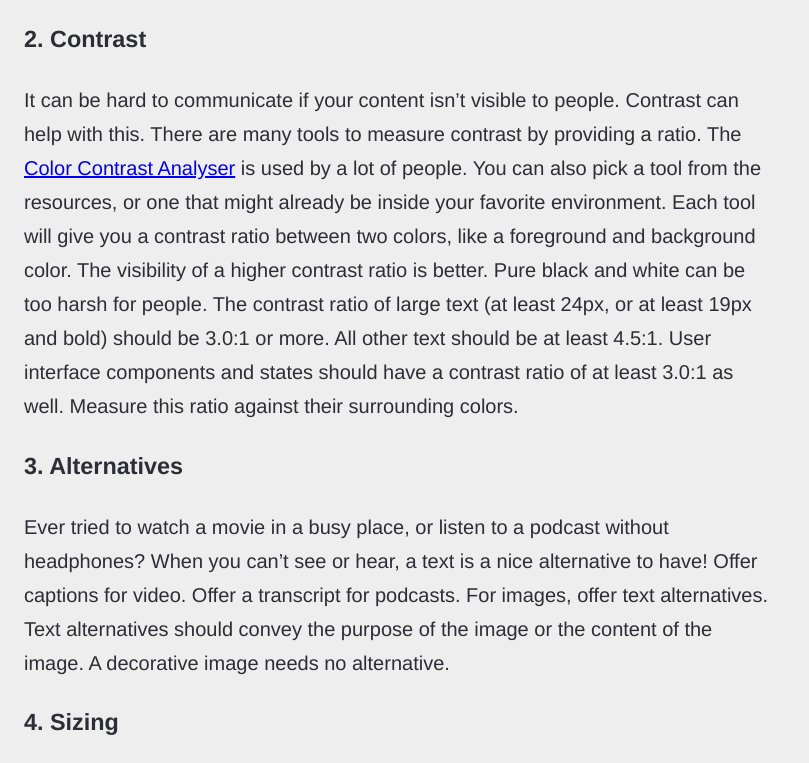
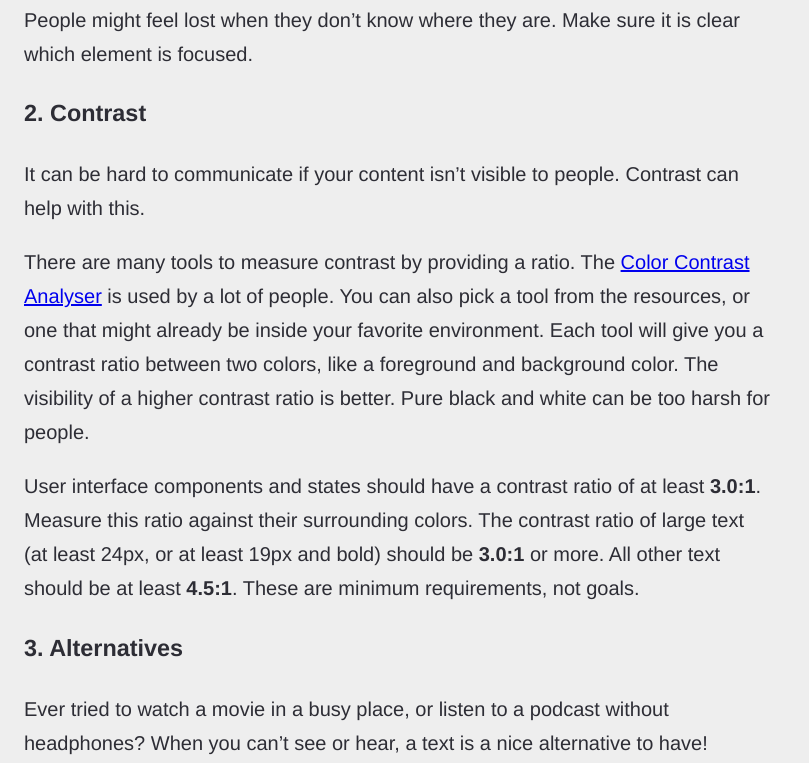
Before and after one commit to erikkroes/solidStart, an Eleventy site: page index.md in a window 1280 px wide. Shown: the part 1189-1952 px from the top of the page, without its empty margins (0-809 px from the left). Built offline with nearby package versions, Linux system fonts and the light colour scheme; Eleventy itself is replaced by a stand-in of ours; files that its build step writes are made by us from their sources.

Commit message:
chore: add feedback

```diff
--- a/index.md
+++ b/index.md
@@ -32,18 +32,23 @@ There is one big assumption in this guide. It assumes you know the basics of you
 
 You are not building for you.
 Not everybody uses a mouse, so you shouldn’t test with just a mouse. The most universal device to test with is a keyboard. A lot of people either use a keyboard, or use something that interacts with your creation like a keyboard.
+
 Pressing the <kbd>Tab</kbd> key should take you to every interactive element in an intuitive order. Pressing <kbd>Shift+Tab</kbd> should take you the opposite way. If you can reach **and** use every bit of functionality, you’re off to a good start.
+
 People might feel lost when they don’t know where they are. Make sure it is clear which element is focused.
 
 <h3 id="contrast">2. Contrast</h3>
 
 It can be hard to communicate if your content isn’t visible to people. Contrast can help with this.
+
 There are many tools to measure contrast by providing a ratio. The [Color Contrast Analyser](https://developer.paciellogroup.com/resources/contrastanalyser/) is used by a lot of people. You can also pick a tool from the resources, or one that might already be inside your favorite environment. Each tool will give you a contrast ratio between two colors, like a foreground and background color. The visibility of a higher contrast ratio is better. Pure black and white can be too harsh for people.
-The contrast ratio of large text (at least 24px, or at least 19px and bold) should be 3.0:1 or more. All other text should be at least 4.5:1. User interface components and states should have a contrast ratio of at least 3.0:1 as well. Measure this ratio against their surrounding colors.
+
+User interface components and states should have a contrast ratio of at least **3.0:1**. Measure this ratio against their surrounding colors. The contrast ratio of large text (at least 24px, or at least 19px and bold) should be **3.0:1** or more. All other text should be at least **4.5:1**. These are minimum requirements, not goals.
 
 <h3 id="alternatives">3. Alternatives</h3>
 
 Ever tried to watch a movie in a busy place, or listen to a podcast without headphones? When you can’t see or hear, a text is a nice alternative to have!
+
 Offer captions for video. Offer a transcript for podcasts. For images, offer text alternatives. Text alternatives should convey the purpose of the image or the content of the image. A decorative image needs no alternative.
 
 <h3 id="sizing">4. Sizing</h3>
@@ -53,6 +58,7 @@ Compare a mobile phone to a tablet, a laptop or a PC. No screen size is the same
 <h2 id="inclusive-design">Inclusive Design</h2>
 
 Congratulations! Follow these steps and you're helping a lot of people.
+
 This is also just a first step, and there’s more you can do. Want to know more about Inclusive Design and WCAG (Web Content Accessibility Guidelines)? Check the resources!
 
 <h2 id="contributions">Contributions</h2>
```
